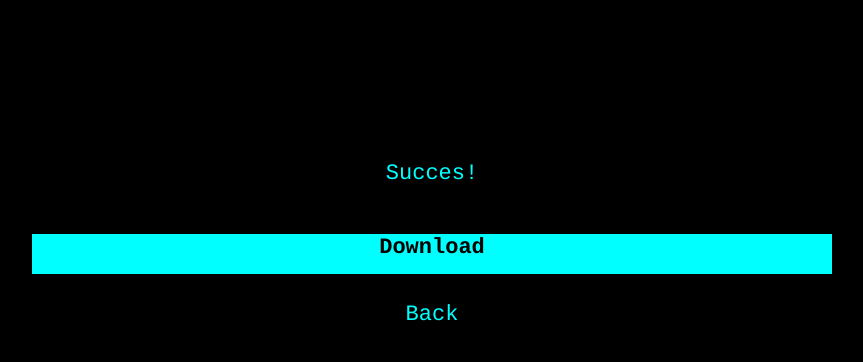
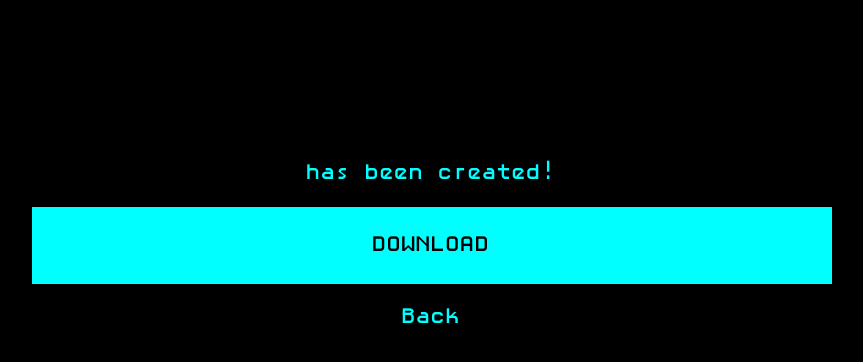
Before and after one commit to raphaelbastide/Minute-Hack, a PHP site: page /files/make.php in a window 1280 px wide. Shown: the top 362 px of the page, without its empty margins (208-1071 px from the left). Run offline with PHP 8.4, Linux system fonts and the light colour scheme; data that the repository does not hold is empty.

Commit message:
Bad words, buttons, css…

```diff
--- a/css/main.css
+++ b/css/main.css
@@ -69,7 +69,11 @@ input {
   text-align: center;
   background: cyan;
   border:0;
-
+  text-transform:uppercase;
+}
+.button.download {
+  padding:25px 0 12px 0;
+  margin:20px 0;
 }
 .button:focus {
   outline: 0;
--- a/files/make.php
+++ b/files/make.php
@@ -4,6 +4,8 @@
     <meta charset=utf-8 />
     <title>Minute Hack</title>
     <link rel="stylesheet" type="text/css" href="../css/main.css" />
+    <link rel="stylesheet" type="text/css" href="../font/stylesheet.css" />
+
   </head>
   <body>
     <div class="make">
@@ -68,7 +70,8 @@
         $zip->addFile($file,$file);
       }
       global $slug_title;
-      echo '<p>Succes!</p> <br> <a class="button" href="'.$slug_title.'">Download</a>';
+      global $title;
+      echo '<p>'.$title.' has been created!</p> <a class="button download" href="'.$slug_title.'">Download</a>';
       $zip->close();
       return file_exists($destination);
     }else{
@@ -188,7 +191,6 @@
   unlink('temp-HTML.txt');
 
   ?>
-    <br>
     <p><a href="../">Back</a></p>
   </div>
   </body>
--- a/index.php
+++ b/index.php
@@ -47,7 +47,7 @@
 				<input type="radio" name="readme" value="yes" id="readme_yes" class="switch-input" checked>
 				<label for="readme_yes" class="switch-label">README.md</label>
 			</div>
-			<input type="submit" value="DOWNLOAD" class="button swing">
+			<input type="submit" value="Let’s make this shit!" class="button swing">
 		</form>
 		<p><a href="https://github.com/raphaelbastide/Minute-Hack">About</a></p>
 	</body>
```
